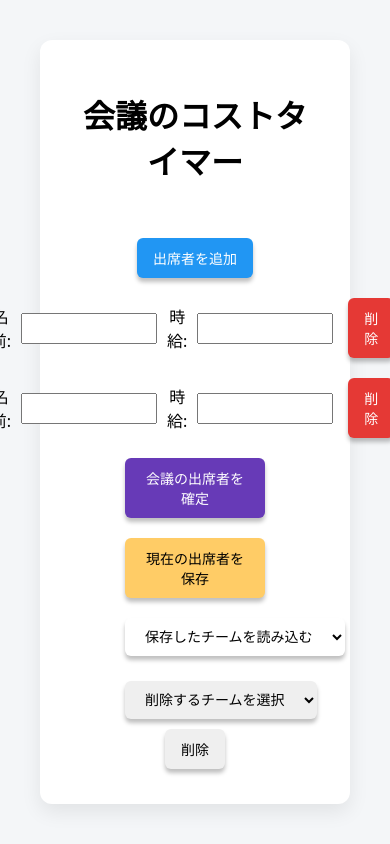
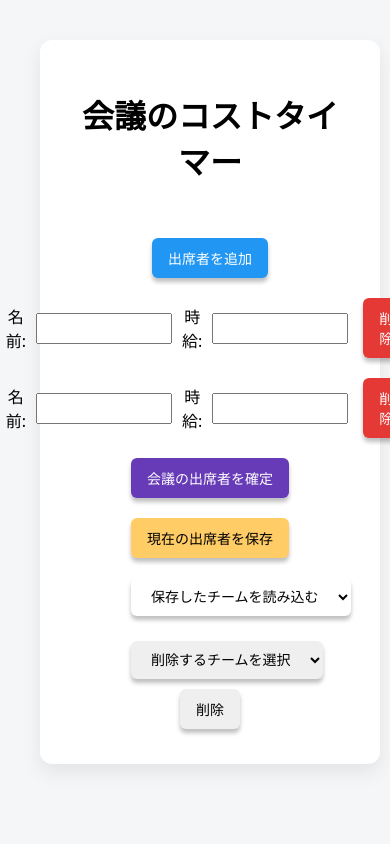
Before and after one commit to r-noda/meeting-cost-timer, a React (Vite) app: page / in a window 390 px wide. Shown: the top 844 px of the page. Built offline with nearby package versions, Linux system fonts and the light colour scheme.

Commit message:
Update style.css

```diff
--- a/src/style/style.css
+++ b/src/style/style.css
@@ -10,7 +10,7 @@ body {
 }
 
 .container {
-  max-width: 600px;
+  max-width: 1200px;
   margin: auto;
   background: white;
   padding: 30px;
@@ -18,6 +18,11 @@ body {
   box-shadow: 0 8px 20px rgba(0, 0, 0, 0.08);
 }
 
+@media (max-width: 768px) {
+  .container {
+    width: calc(100% - 30px);
+  }
+}
 h1 {
   text-align: center;
   margin-bottom: 30px;
@@ -105,6 +110,12 @@ button, #teamSelect, #deleteTeamSelect {
   color: white;
 }
 
+#finish {
+  background: #9e9e9e;
+  color: white;
+  margin: auto;
+}
+
 #addMember {
   background: #2196f3;
   color: white;
```
